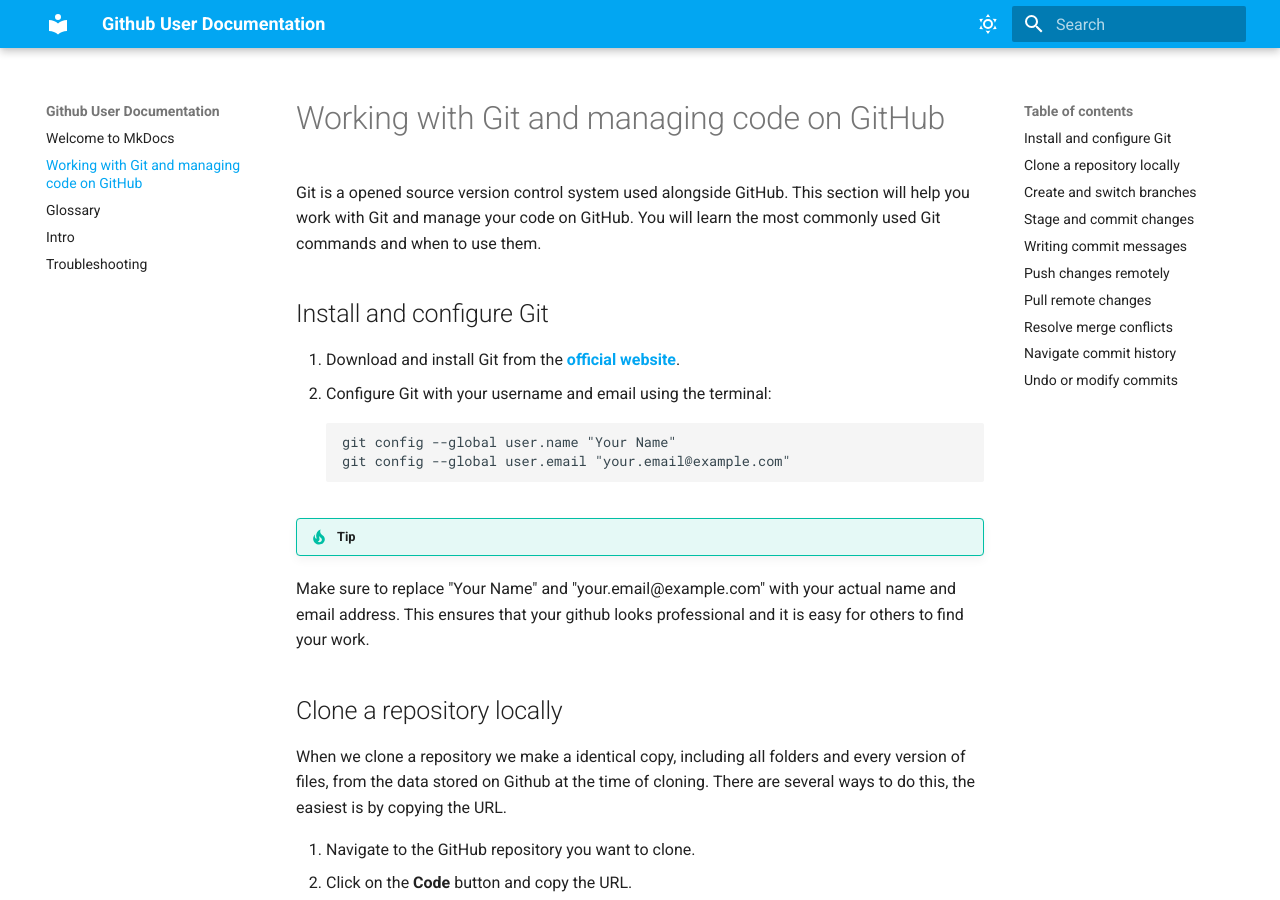
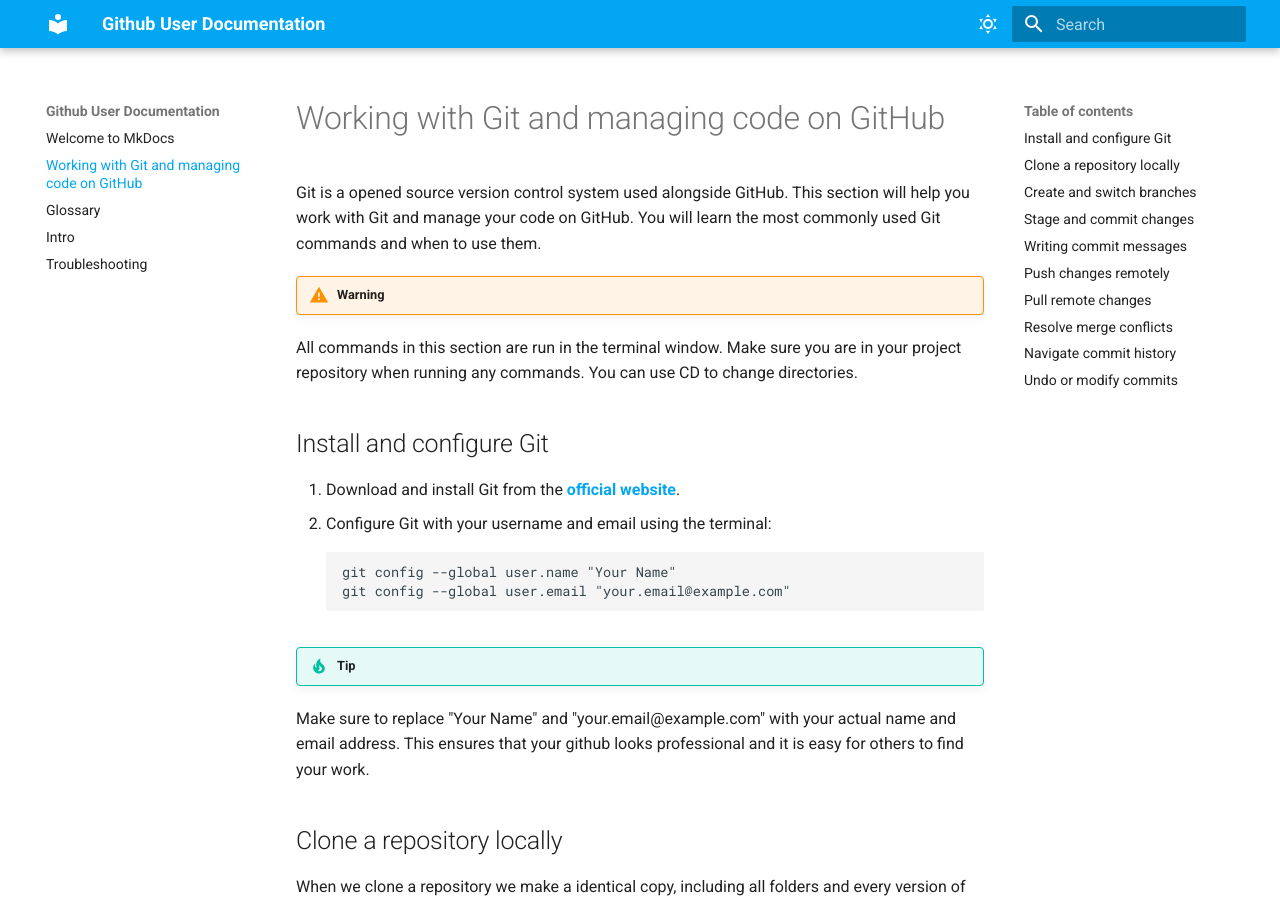
Before and after one commit to AnkitAhlwat/GitHub-User-Documentation, an MkDocs documentation site: the page built from docs/Working with Git and managing code on GitHub.md, in a window 1280 px wide and 900 px high. Built offline with MkDocs 1.6.1 and Material for MkDocs 9.7.7, drawn with Linux system fonts in a browser that asks for light colours; some of the changed text lies outside the part shown.

Commit message:
Fix typos

````diff
--- a/docs/Working with Git and managing code on GitHub.md
+++ b/docs/Working with Git and managing code on GitHub.md
@@ -1,6 +1,9 @@
 # Working with Git and managing code on GitHub
 
 Git is a opened source version control system used alongside GitHub. This section will help you work with Git and manage your code on GitHub. You will learn the most commonly used Git commands and when to use them.
+
+!!! warning "Warning"
+All commands in this section are run in the terminal window. Make sure you are in your project repository when running any commands. You can use CD to change directories.
 
 ## Install and configure Git
 
@@ -125,7 +128,7 @@
 
 If you make a mistake in your commit it is possible to undo it. The simplest way to do this is by using the command git revert. This will create a new commit which is the opposite of an existing commit. To specify which commit you wish to undo you need the id of the commit. The id can be viewed by using the git log command from the previous section.
 
-1. Undo or modify commits, use commands like
+1. Undo or modify commits, run:
 
     ```git
     git reset <commit_id>
````
